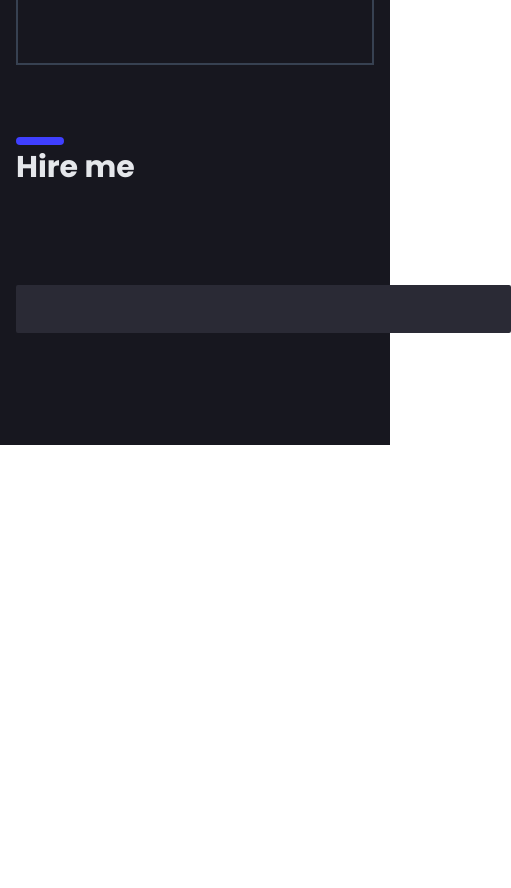
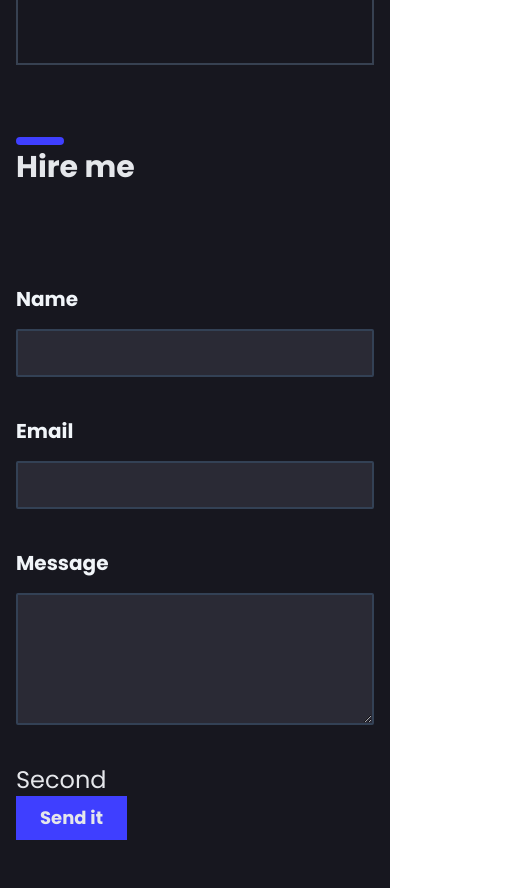
Before and after one commit to rifat0153/my-portfolio, a React (Create React App) app: page / in a window 390 px wide. Shown: the part 3500-4388 px from the top of the page, 511 px wide, since content can reach past the window. Before the commit the page ends 3945 px from the top, so only its background shows below. Built offline with nearby package versions, Linux system fonts and the light colour scheme.

Commit message:
contact form created

```diff
--- a/src/components/ClientSection.tsx
+++ b/src/components/ClientSection.tsx
@@ -18,7 +18,7 @@ const ClientSection = (props: Props) => {
         implementing both frontend and backend.
       </p>
 
-      <div className="grid grid-cols-1 gap-4 ">
+      <div className="grid grid-cols-1 gap-4 lg:gap-12 ">
         {clients.map((client) => (
           <ClientTile client={client} />
         ))}
--- a/src/components/ContactSection.tsx
+++ b/src/components/ContactSection.tsx
@@ -1,4 +1,5 @@
 import React, { useEffect, useState } from "react";
+import Input from "./Input";
 
 type Props = {};
 
@@ -12,29 +13,42 @@ const ContactSection = (props: Props) => {
   }, [name]);
 
   return (
-    <div className="mt-10 md:mt-20 p-4">
+    <div className="mt-10 md:mt-20 p-4 pb-12">
       <div className="h-2 w-12 bg-theme rounded-3xl"></div>
       <p className="text-3xl py-1 font-bold">Hire me</p>
 
-      <div className="py-24 text-slate-100">
-        <Input value={name} onChange={setname} />
+      {/* First Col */}
+      <div className="grid grid-cols-1 lg:grid-cols-2">
+        <div className="pt-24 pb-8 text-slate-100">
+          <div className="text-xl mb-10 font-bold">
+            <p className="mb-4">Name</p>
+            <Input value={name} onChange={setname} maxLines={1} />
+          </div>
+
+          <div className="text-xl mt-4 mb-10 font-bold">
+            <p className="mb-4">Email</p>
+            <Input value={email} onChange={setemail} maxLines={1} />
+          </div>
+
+          <div className="text-xl mt-4 mb-0 font-bold">
+            <p className="mb-4">Message</p>
+            <Input
+              value={message}
+              onChange={setmessage}
+              maxLines={4}
+            />
+          </div>
+        </div>
+
+        {/* Second Col */}
+        <div>Second</div>
       </div>
+
+      <button className="px-6 py-2 bg-theme font-bold text-lg">
+        Send it
+      </button>
     </div>
   );
 };
 
-const Input = (props: {
-  value: string;
-  onChange: React.Dispatch<React.SetStateAction<string>>;
-}) => {
-  return (
-    <input
-      className="bg-input px-4 py-2 rounded-sm focus:outline-none focus:ring
-                 focus:ring-violet-300"
-      value={props.value}
-      onChange={(e) => props.onChange(e.target.value)}
-    />
-  );
-};
-
 export default ContactSection;
--- a/src/components/Header.tsx
+++ b/src/components/Header.tsx
@@ -41,7 +41,7 @@ const Header = (props: Props) => {
 
       {/* Second Section */}
       <div
-        className={`flex flex-col px-4 lg:px-0 w-full lg:w-1/3 items-start lg:items-center lg:flex-row
+        className={`flex flex-col px-4 lg:px-0 w-full items-start lg:items-center lg:flex-row
                     ${isOpen ? "" : "hidden lg:flex flex-col"}
                    justify-around
                    font-xl`}
@@ -49,7 +49,7 @@ const Header = (props: Props) => {
         {navItems.map((item) => (
           <div
             onClick={() => props.setActiveSection(item)}
-            className="py-2 lg:py-0 hover:underline hover:underline-offset-8 decoration-theme"
+            className="py-2 mr-0 lg:mr-4 lg:py-0 hover:underline hover:underline-offset-8 decoration-theme"
           >
             {item}
           </div>
@@ -67,70 +67,3 @@ const Header = (props: Props) => {
 };
 
 export default Header;
-
-// import React, { useState } from "react";
-// import { RiMenu3Line } from "react-icons/ri";
-// import { BsArrowsAngleContract } from "react-icons/bs";
-
-// type Props = {
-//   activeSection: string;
-//   setActiveSection: React.Dispatch<React.SetStateAction<string>>;
-// };
-
-// const navItems: string[] = ["Home", "My Work", "Clients"];
-
-// const Header = (props: Props) => {
-//   const [isOpen, setisOpen] = useState<boolean>(false);
-
-//   return (
-//     <header
-//       className="flex py-4 px-4 flex-col lg:flex-row
-//                  items-baseline lg:items-center bg-body/95 fixed
-//                  inset-x-0 z-50 justify-between
-//                 text-gray-100 mx-auto max-w-7xl
-//                  transition-all duration-500 ease-in-out transform
-//                 "
-//     >
-//       {/* First Section */}
-//       <div className="text-lg flex w-full  justify-between  lg:text-xl pl-4 md:pl-0 font-bold">
-//         <div>Mahbubur Rahman</div>
-//         <button
-//           className="flex lg:hidden"
-//           onClick={() => setisOpen(!isOpen)}
-//         >
-//           {isOpen ? (
-//             <BsArrowsAngleContract />
-//           ) : (
-//             <RiMenu3Line color="bg-white" />
-//           )}
-//         </button>
-//       </div>
-
-//       {/* Second Section */}
-//       <div
-//         className={`flex flex-col w-full p-4 lg:p-0 items-start lg:items-center lg:flex-row
-//                     ${isOpen ? "" : "hidden lg:flex flex-col"}
-//                    justify-around
-//                    font-xl`}
-//       >
-//         {navItems.map((item) => (
-//           <div
-//             onClick={() => props.setActiveSection(item)}
-//             className="py-2 lg:py-0 hover:underline hover:underline-offset-8 decoration-theme"
-//           >
-//             {item}
-//           </div>
-//         ))}
-//         <div
-//           className="mt-2 px-8 py-2 bg-theme  hover:bg-theme/80 font-bold
-//                       rounded-sm"
-//           onClick={() => props.setActiveSection("hire")}
-//         >
-//           Hire me
-//         </div>
-//       </div>
-//     </header>
-//   );
-// };
-
-// export default Header;
--- a/src/components/Input.tsx
+++ b/src/components/Input.tsx
@@ -1,9 +1,29 @@
 import React from "react";
 
-type Props = {};
+interface Props {
+  value: string;
+  onChange: React.Dispatch<React.SetStateAction<string>>;
+  maxLines: number;
+}
 
-const Input = (props: Props) => {
-  return <div></div>;
+const Input: React.FC<Props> = (props: Props) => {
+  return props.maxLines === 1 ? (
+    <input
+      className="bg-input w-full px-4 py-2 border-2 border-slate-700 rounded-sm focus:outline-none focus:ring
+                 focus:ring-violet-300"
+      value={props.value}
+      onChange={(e) => props.onChange(e.target.value)}
+    />
+  ) : (
+    <textarea
+      className="bg-input w-full px-4 py-2 border-2 border-slate-700 rounded-sm focus:outline-none focus:ring
+               focus:ring-violet-300"
+      value={props.value}
+      rows={props.maxLines}
+      draggable={false}
+      onChange={(e) => props.onChange(e.target.value)}
+    />
+  );
 };
 
 export default Input;
--- a/src/components/ProjectTile.tsx
+++ b/src/components/ProjectTile.tsx
@@ -12,7 +12,7 @@ const ProjectTile: React.FC<Project> = (
     <div className="relative group w-full h-full  overflow-hidden">
       <img
         className="object-cover w-full h-full
-                   group-hover:scale-125 transition-all duration-500 ease-in-out transform"
+                   group-hover:scale-110 transition-all duration-500 ease-in-out transform"
         src={props.image}
         alt={props.tech}
       />
```
